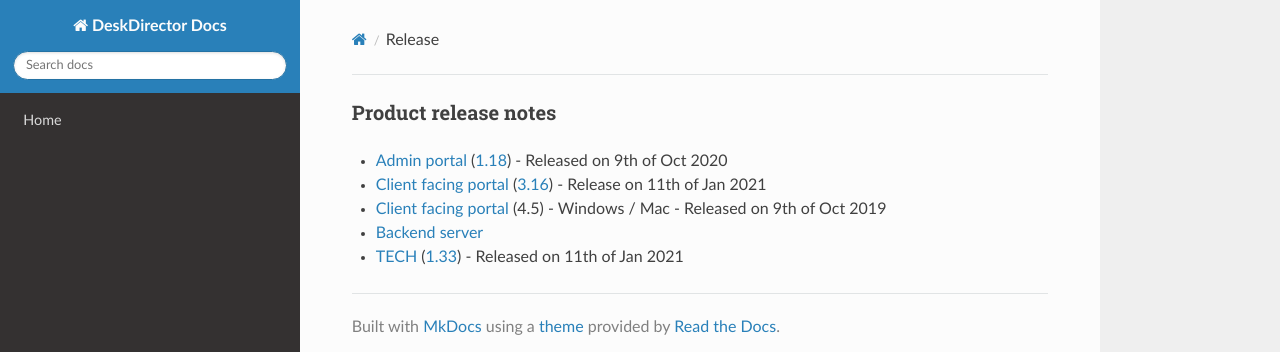
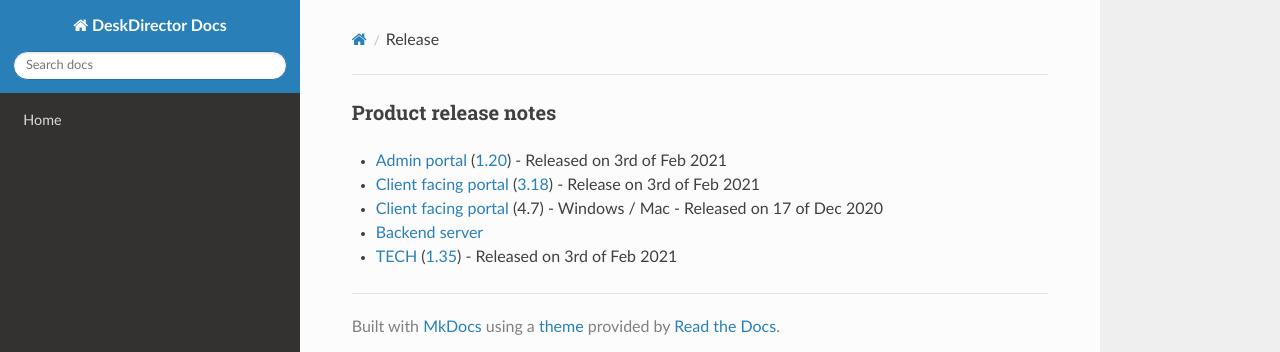
Before and after one commit to DeskDirector/docs, an MkDocs documentation site: the page built from docs/_contents/admin/home/release.md, in a window 1280 px wide. Shown: the top 352 px of the page. Built offline with MkDocs 1.6.1, drawn with Linux system fonts in a browser that asks for light colours; nearby versions of some CDN libraries; old or Windows-style settings are respelled for this version of MkDocs.

Commit message:
Update release.md

```diff
--- a/docs/_contents/admin/home/release.md
+++ b/docs/_contents/admin/home/release.md
@@ -1,6 +1,6 @@
 ### Product release notes
-* [Admin portal](/release-notes/admin) ([1.18](/release-notes/admin/v1.18.1)) - Released on 9th of Oct 2020
-* [Client facing portal](/release-notes/portal) ([3.16](/release-notes/portal/v3.16)) - Release on 11th of Jan 2021
-* [Client facing portal](https://help.deskdirector.com/article/4uzjpwaiou) (4.5) - Windows / Mac - Released on 9th of Oct 2019
+* [Admin portal](/release-notes/admin) ([1.20](/release-notes/admin/v1.20.1)) - Released on 3rd of Feb 2021
+* [Client facing portal](/release-notes/portal) ([3.18](/release-notes/portal/v3.18)) - Release on 3rd of Feb 2021
+* [Client facing portal](https://help.deskdirector.com/article/4uzjpwaiou) (4.7) - Windows / Mac - Released on 17 of Dec 2020
 * [Backend server](https://help.deskdirector.com/article/5ml4ieesph-server-changelog)
-* [TECH](/release-notes/tech) ([1.33](/release-notes/tech/v1.33)) - Released on 11th of Jan 2021
+* [TECH](/release-notes/tech) ([1.35](/release-notes/tech/v1.35)) - Released on 3rd of Feb 2021
```
